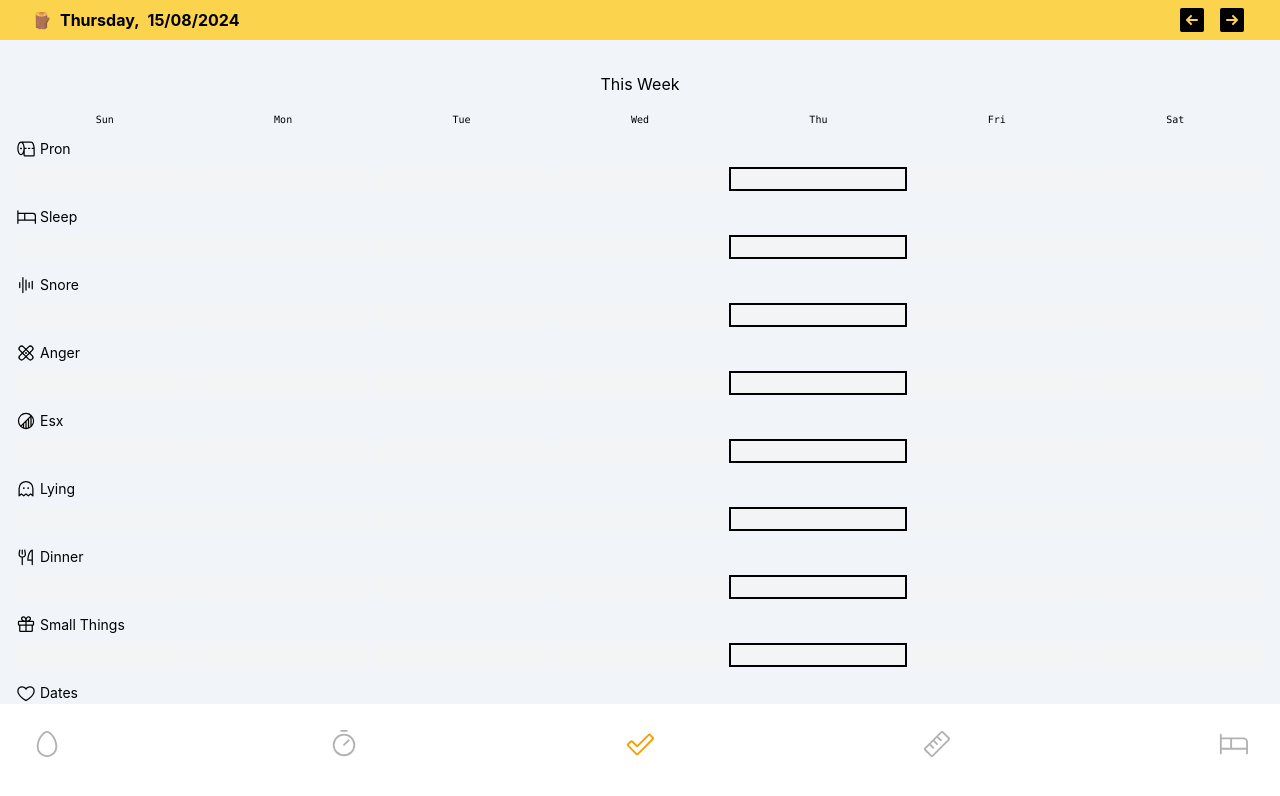
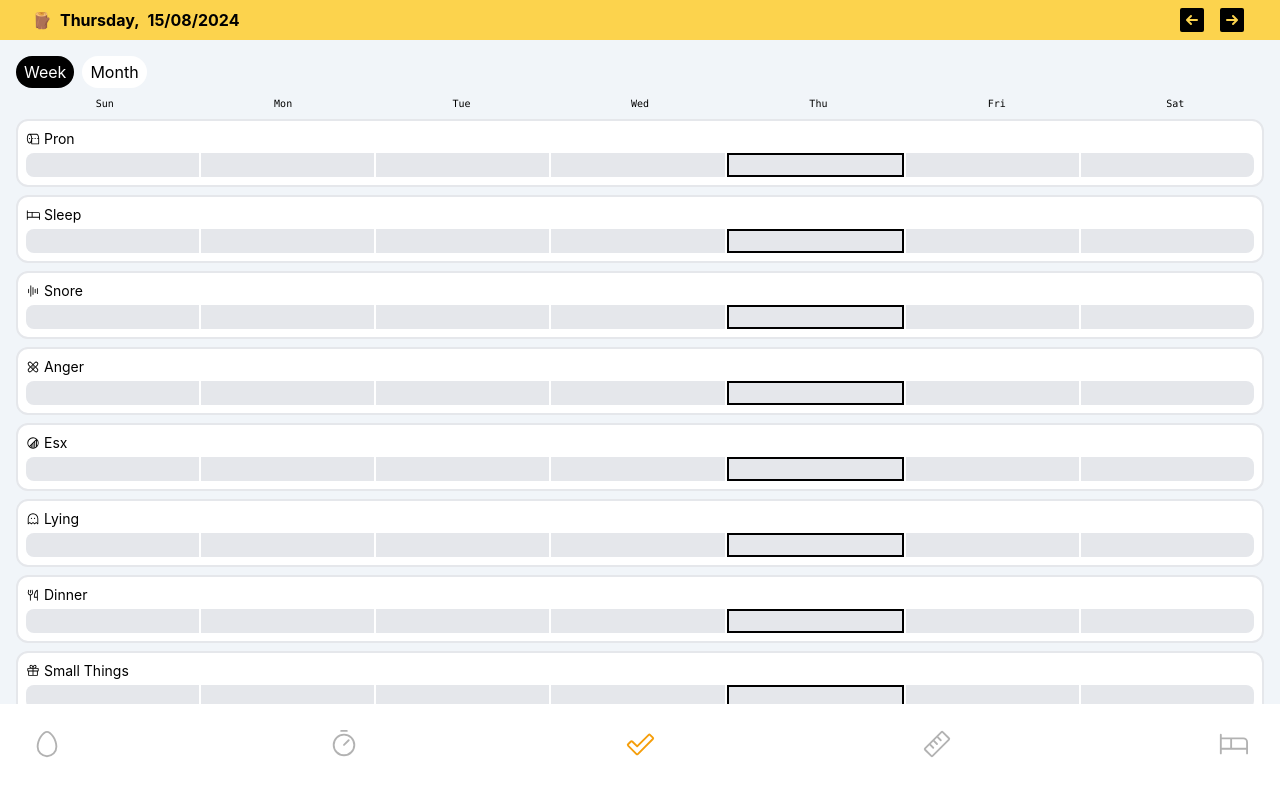
Before and after one commit to EliranSun/trackers, a React (Create React App) app: page / in a window 1280 px wide. Shown: the top 796 px of the page. Built offline with nearby package versions, Linux system fonts and the light colour scheme; no server answers; the database is empty.

Commit message:
Habit view UI changes

```diff
--- a/src/App.js
+++ b/src/App.js
@@ -1,17 +1,17 @@
 import './App.css';
-import { useEffect, useState } from "react";
-import { TrackerNames } from "./constants";
-import { Navbar } from "./components/atoms/Navbar";
-import { KetoTable } from "./features/keto/KetoTable";
-import { HourlyView } from "./features/hourly/HourlyView";
-import { DateNavigation } from "./components/atoms/DateNavigation";
-import { WeightView } from "./features/weight/WeightView";
-import { SleepView } from "./features/sleep/SleepView";
-import { AngerView } from "./features/anger/AngerView";
-import { DatesView } from "./features/dates/DatesView";
-import { DinnerView } from "./features/dinner/DinnerView";
-import { HubView } from "./features/hub/HubView";
-import { HabitTemplate } from "./components/templates/HabitTemplate";
+import {useEffect, useState} from "react";
+import {TrackerNames} from "./constants";
+import {Navbar} from "./components/atoms/Navbar";
+import {KetoTable} from "./features/keto/KetoTable";
+import {HourlyView} from "./features/hourly/HourlyView";
+import {DateNavigation} from "./components/atoms/DateNavigation";
+import {WeightView} from "./features/weight/WeightView";
+import {SleepView} from "./features/sleep/SleepView";
+import {AngerView} from "./features/anger/AngerView";
+import {DatesView} from "./features/dates/DatesView";
+import {DinnerView} from "./features/dinner/DinnerView";
+import {HubView} from "./features/hub/HubView";
+import {HabitTemplate} from "./components/templates/HabitTemplate";
 import classNames from "classnames";
 
 const ViewComponent = {
@@ -55,7 +55,7 @@ function App() {
                 setDateObject={setDateObject}
                 dateLabel={dateLabel}
                 setDateLabel={setDateLabel}/>
-            <div className="w-full pt-16 pb-48">
+            <div className="w-full pt-14 pb-48">
                 <View date={dateLabel} time={time}/>
             </div>
             <Navbar
--- a/src/components/atoms/Checkbox.jsx
+++ b/src/components/atoms/Checkbox.jsx
@@ -1,5 +1,5 @@
-import { useEffect, useState } from "react";
-import { DbTables, getLogs, setLog } from "../../utils/db";
+import {useEffect, useState} from "react";
+import {DbTables, getLogs, setLog} from "../../utils/db";
 import classNames from "classnames";
 
 export const Checkbox = ({
@@ -28,7 +28,7 @@ export const Checkbox = ({
                 return;
             }
 
-      console.log({ data });
+            console.log({data});
             setIsChecked(data[0].isMet);
         });
     }, [date, label]);
@@ -46,18 +46,12 @@ export const Checkbox = ({
             className={classNames({
                 "flex-grow": true,
                 "h-6": true,
-        // "border-2 font-mono": true,
-        "bg-gray-100": isChecked === null,
+                "bg-gray-200": isChecked === null,
                 "border-gray-300": !isHighlighted,
                 "border-2 border-black": isHighlighted,
-        "bg-green-400 text-black": isChecked !== null && showPositive,
-        "bg-red-400 text-black": isChecked !== null && !showPositive,
+                "bg-amber-400 text-black": isChecked !== null && showPositive,
+                "bg-neutral-600 text-black": isChecked !== null && !showPositive,
             })}>
-      {/*<span className="opacity-40">{date}</span>*/}
-      {/*{isChecked !== null ?*/}
-      {/*    <h2 className="text-xs">*/}
-      {/*        {showPositive ? isSuccessMessage : isFailureMessage}*/}
-      {/*    </h2> : null}*/}
         </button>
     )
 }
--- a/src/components/templates/HabitTemplate.jsx
+++ b/src/components/templates/HabitTemplate.jsx
@@ -1,10 +1,24 @@
-import { useMemo, useState } from "react";
-import { Trackers, TrackerType } from "../../constants";
-import { Checkbox } from "../atoms/Checkbox";
-import { format, addDays, getDaysInMonth } from "date-fns";
+import {useMemo, useState} from "react";
+import {Trackers, TrackerType} from "../../constants";
+import {Checkbox} from "../atoms/Checkbox";
+import {format, addDays, getDaysInMonth} from "date-fns";
 import classNames from "classnames";
 
-export const HabitTemplate = ({ date }) => {
+const Button = ({children, isSelected, onClick}) => {
+    return (
+        <button
+            className={classNames({
+                "py-1 px-2 rounded-full": true,
+                "bg-black text-white": isSelected,
+                "bg-white text-black": !isSelected,
+            })}
+            onClick={onClick}>
+            {children}
+        </button>
+    );
+};
+
+export const HabitTemplate = ({date}) => {
     const [isMonthView, setIsMonthView] = useState(false);
     const weekDays = useMemo(() => {
         const dateSplit = date.split('/');
@@ -32,30 +46,36 @@ export const HabitTemplate = ({ date }) => {
 
     return (
         <div className="grid grid-cols-1 gap-2 justify-center m-auto w-full text-black dark:text-white">
-      <button className="my-2" onClick={() => setIsMonthView(!isMonthView)}>
-        This {isMonthView ? "Month" : "Week"}
-      </button>
+            <div className="flex gap-2">
+                <Button
+                    isSelected={!isMonthView}
+                    onClick={() => setIsMonthView(false)}>
+                    Week
+                </Button>
+                <Button
+                    isSelected={isMonthView}
+                    onClick={() => setIsMonthView(true)}>
+                    Month
+                </Button>
+            </div>
             <div className="flex gap-px w-full text-[10px] font-mono">
-        {weekDays.map(({ dayName }, index) => {
+                {weekDays.map(({dayName}, index) => {
                     return <span key={index} className="w-12 flex-grow">{dayName}</span>
                 })}
             </div>
             {checkboxTrackers.map(tracker => {
                 const Icon = tracker.icon;
                 return (
-          <div key={tracker.name} className="flex flex-col gap-2 my-1">
-            <h1 className="flex items-center gap-1">
-              <Icon size={20}/>
-              <span className="text-sm">
-                {tracker.name}
-              </span>
+                    <div key={tracker.name} className="flex flex-col gap-1 bg-white border-2 rounded-xl p-2">
+                        <h1 className="flex items-center gap-1 text-sm">
+                            <Icon/><span className="">{tracker.name}</span>
                         </h1>
                         <div className={classNames({
-              "flex w-full": true,
-              "gap-1": !isMonthView,
+                            "flex w-full rounded-lg overflow-hidden": true,
+                            "gap-[2px]": !isMonthView,
                             "gap-px": isMonthView,
                         })}>
-              {weekDays.map(({ date: weekDate }, index) => {
+                            {weekDays.map(({date: weekDate}, index) => {
                                 return (
                                     <Checkbox
                                         id={tracker.id}
```
Lines whose indentation alone changed are shown as unchanged.
